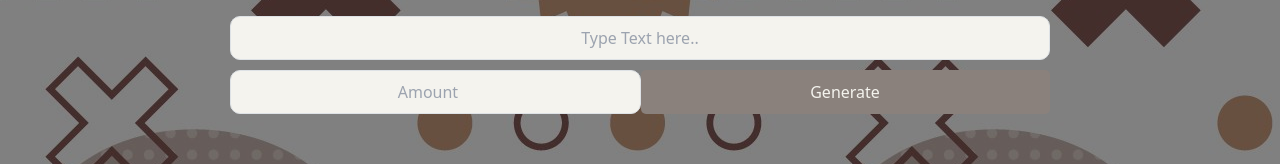
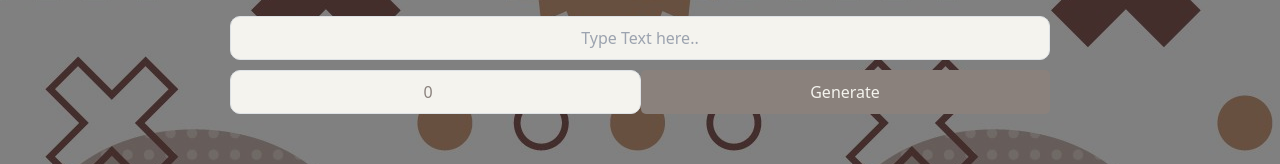
Before and after one commit to akael888/sentence-repeater, a React (Create React App) app in the folder my-app/: page / in a window 1280 px wide. Shown: the part 382-546 px from the top of the page. Built offline with nearby package versions, Linux system fonts and the light colour scheme.

Commit message:
fix : Fixed Gen Amount Get Reset Each Refresh

```diff
--- a/my-app/src/components/generator.js
+++ b/my-app/src/components/generator.js
@@ -51,11 +51,13 @@ function Generator({
 
     if (!incomingHighestListVar?.list) return;
 
-    let listTotalLength =
-      incomingHighestListVar.list.length * incomingHighestListVar.interval;
+    if (incomingHighestListVar.list.length != 0) {
+      let listTotalLength =
+        incomingHighestListVar.list.length * incomingHighestListVar.interval;
 
-    setInputValue(listTotalLength || "");
-    handleGeneratedSentenceAmountChanges(listTotalLength);
+      setInputValue(listTotalLength || "");
+      handleGeneratedSentenceAmountChanges(listTotalLength);
+    }
   }, [JSON.stringify(incomingHighestListVar)]);
 
   function handleGeneratedSentenceAmountChanges(amount) {
```
